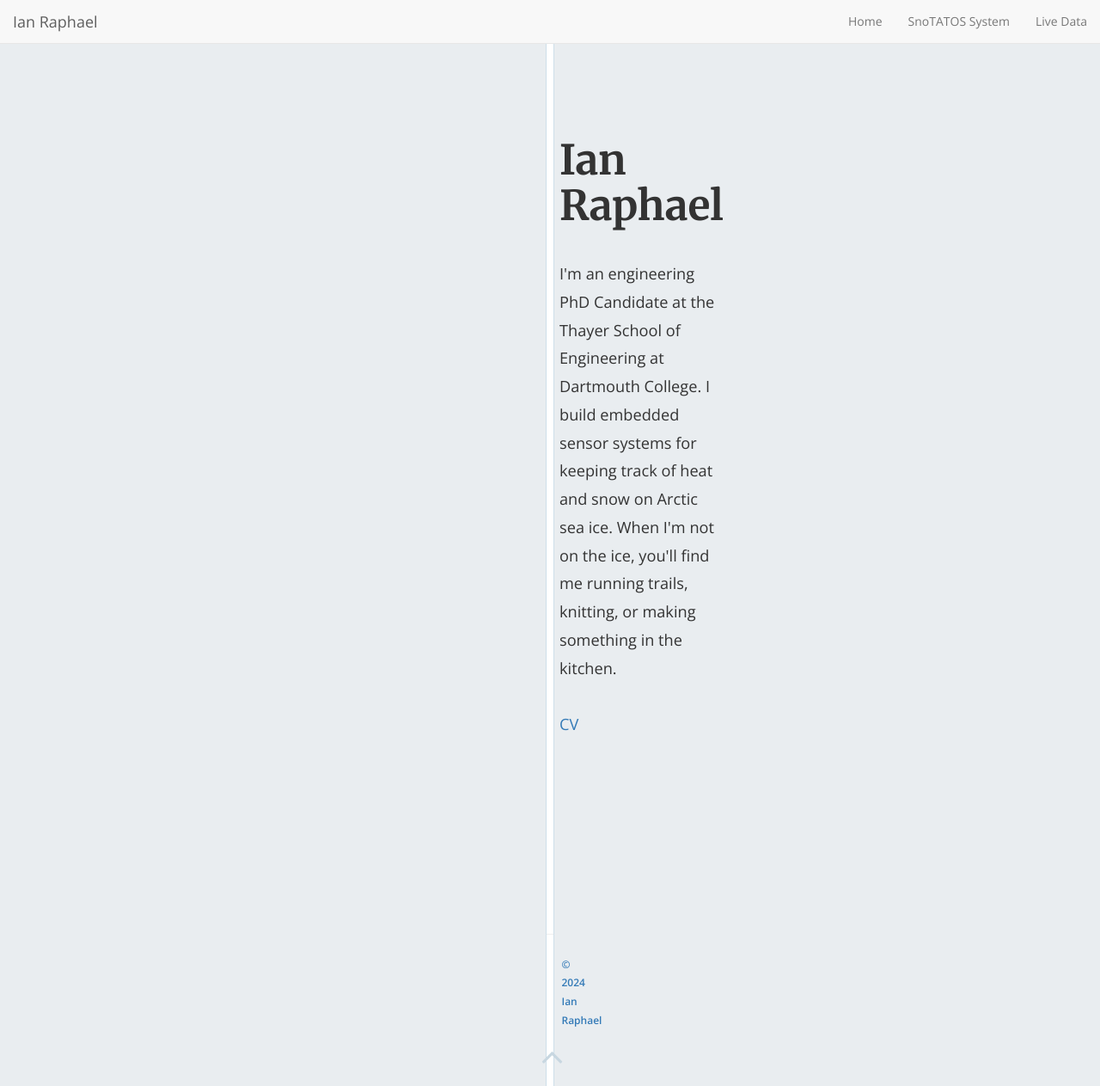
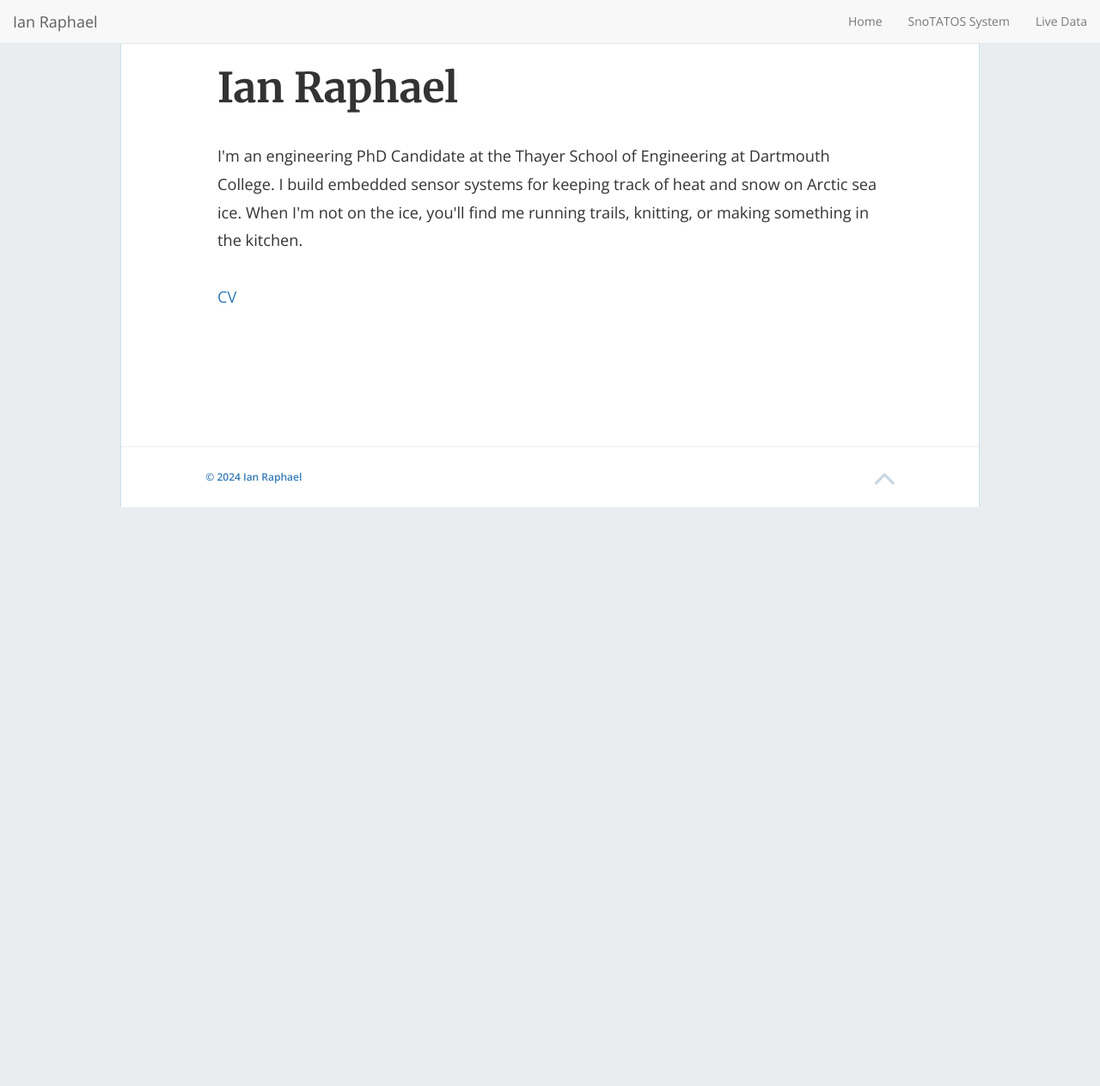
Before and after one commit to ianraphael/ianraphael.github.io, a Jekyll site: the page built from index.html, in a window 1280 px wide and 1263 px high. Shown: the whole window at 86% size. Built offline with Jekyll 4.4.1, drawn with Linux system fonts in a browser that asks for light colours; nearby versions of some CDN libraries; the list of posts is cut into pages by our own code.

Commit message:
updating styles

```diff
--- a/css/style.scss
+++ b/css/style.scss
@@ -28,7 +28,7 @@ $secondary: #FF7B7B;
 
 @media (min-width: 500px) {
   .container {
-    width: 10px;
+    width: 1000px;
   }
 }
 
@@ -112,17 +112,17 @@ button.btn, input.btn {
 	2.0 Home Hero
 --------------------------------------------------------------*/
 .hero-container {
-  margin: 10em 0 9em 0;
+  margin: 4em 0 4em 0;
   @include bp-xsmall {
-    margin: 5em 0 5em 0;
+    margin: 2em 0 2em 0;
   }
   @include bp-small {
-    margin: 5em 0 5em 0;
+    margin: 2em 0 2em 0;
   }
 }
 
 .hero-content {
-  width: 60%;
+  width: 80%;
   margin: 0 auto;
   display: table;
   @include bp-medium {
```
